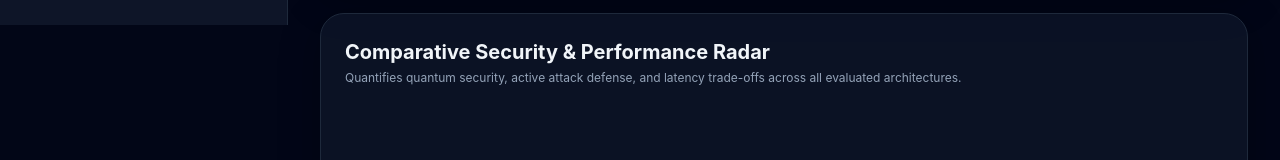
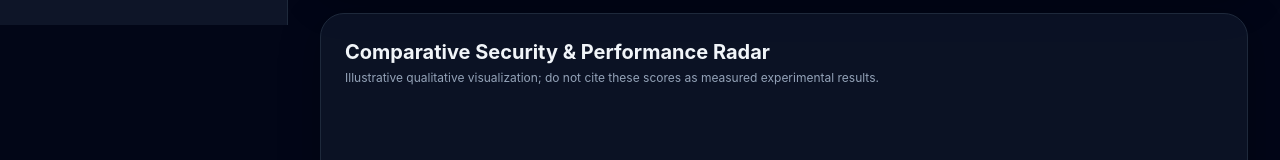
Before and after one commit to basavaprabhu0504/dashboard-main.zip, a React (Vite) app in the folder Dashboard-main/: page /comparison in a window 1280 px wide. Shown: the part 775-935 px from the top of the page. Built offline with nearby package versions, Linux system fonts and the light colour scheme; no server answers; the HTML template or start-up script is replaced by a standard one.

Commit message:
fix(comparison): add evaluation disclaimer to comparative radar chart

```diff
--- a/Dashboard-main/src/pages/Comparison.jsx
+++ b/Dashboard-main/src/pages/Comparison.jsx
@@ -145,7 +145,7 @@ export default function Comparison() {
       <div className="rounded-3xl border border-slate-800 bg-slate-900/70 p-6 shadow-panel">
         <h2 className="text-xl font-bold text-slate-100">Comparative Security & Performance Radar</h2>
         <p className="text-xs text-slate-400 mt-1 mb-6">
-          Quantifies quantum security, active attack defense, and latency trade-offs across all evaluated architectures.
+          Illustrative qualitative visualization; do not cite these scores as measured experimental results.
         </p>
         <div className="max-w-2xl mx-auto py-2">
           <Radar
```
